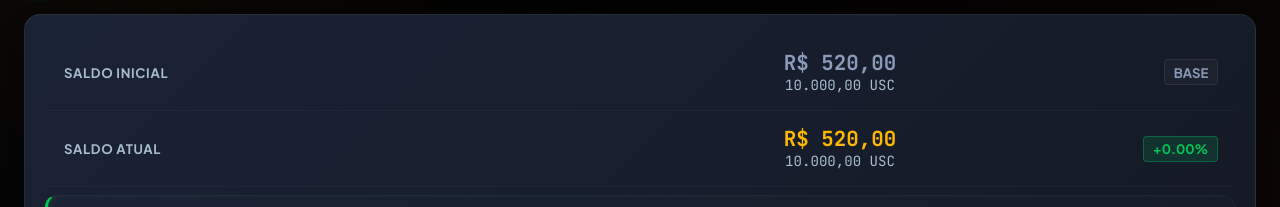
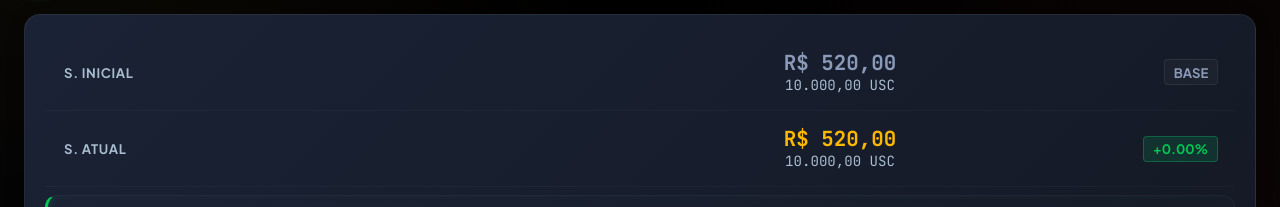
Before and after one commit to tonyrogeness-web/Oriontech, a Next.js app: page / in a window 1280 px wide. Shown: the part 413-620 px from the top of the page. Built offline with nearby package versions, Linux system fonts and the light colour scheme; no server answers; the database is empty.

Commit message:
style: renomear rotulos para S. INICIAL e S. ATUAL

```diff
--- a/src/components/KpiCards.tsx
+++ b/src/components/KpiCards.tsx
@@ -289,7 +289,7 @@ export default function KpiCards({
         <div className={styles.patrimonioStackRow} style={{ padding: 0 }}>
           <div className={styles.patrimonioOuterGroupBlock}>
             <div className={styles.patrimonioRowContentGrid}>
-              <span className={styles.patrimonioStackRowLabel}>SALDO INICIAL</span>
+              <span className={styles.patrimonioStackRowLabel}>S. INICIAL</span>
               <div className={styles.patrimonioStackRowValuesCenter}>
                 <span className={`${styles.patrimonioStackRowValue} tabular-nums`} style={{ color: "var(--text-muted)" }}>
                   {formatValPrimary(startBalance)}
@@ -311,7 +311,7 @@ export default function KpiCards({
         <div className={styles.patrimonioStackRow} style={{ padding: 0 }}>
           <div className={styles.patrimonioOuterGroupBlock}>
             <div className={styles.patrimonioRowContentGrid}>
-              <span className={styles.patrimonioStackRowLabel}>SALDO ATUAL</span>
+              <span className={styles.patrimonioStackRowLabel}>S. ATUAL</span>
               <div className={styles.patrimonioStackRowValuesCenter}>
                 <span className={`${styles.patrimonioStackRowValue} tabular-nums`} style={{ color: "var(--neon-gold)" }}>
                   {formatValPrimary(balance)}
```
